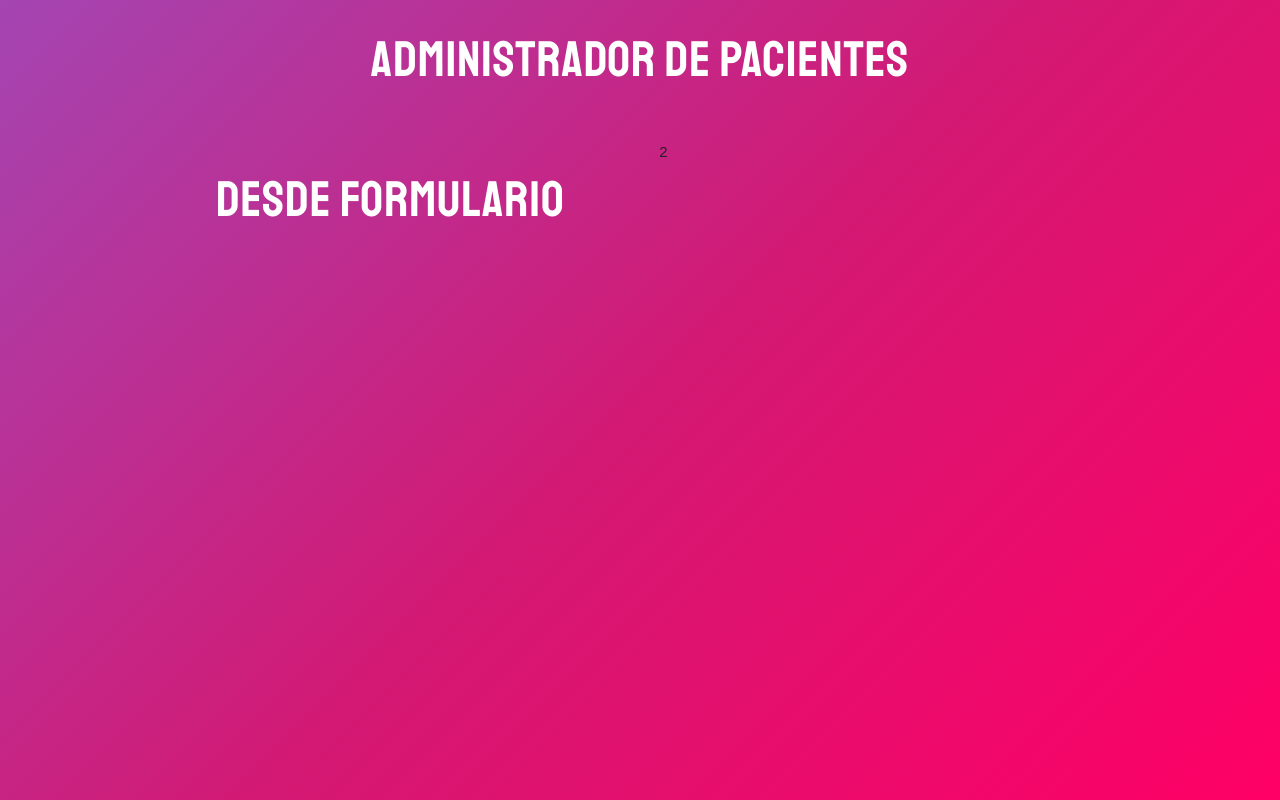
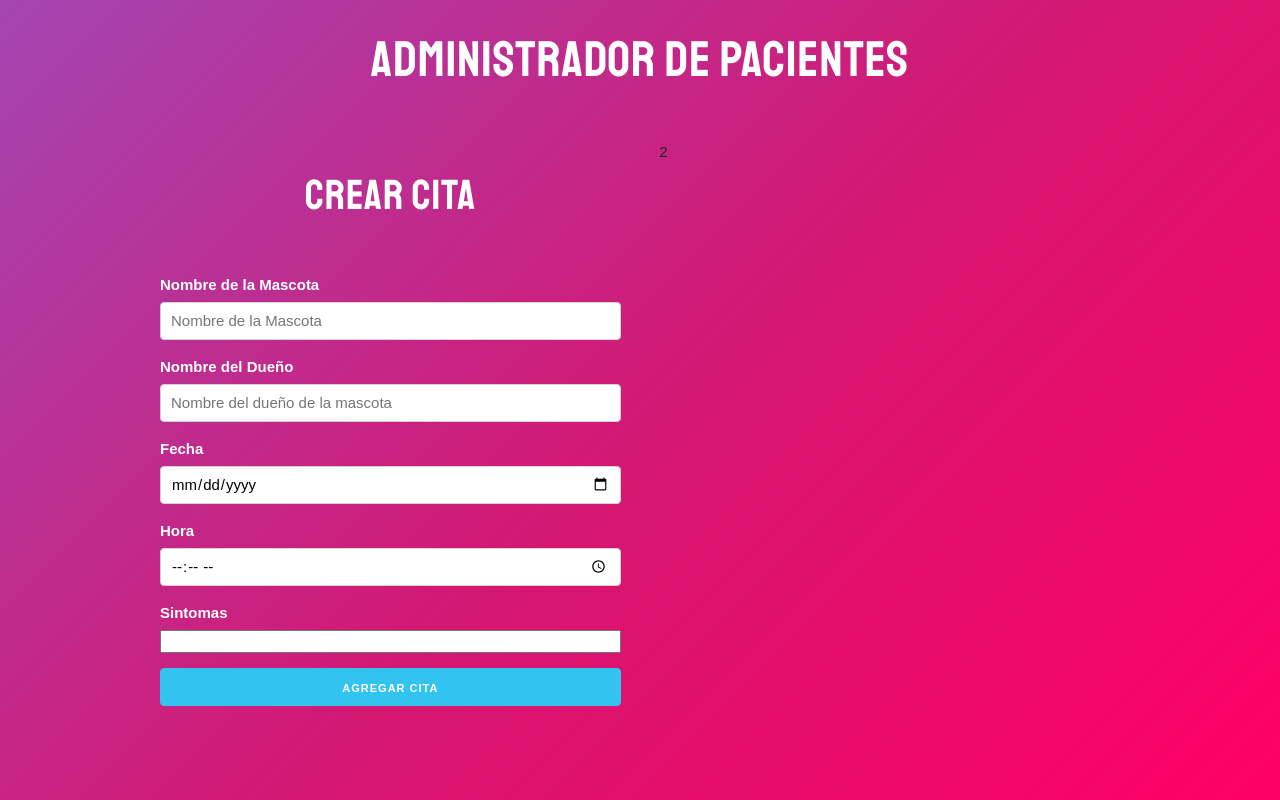
Before and after one commit to carmelcarreto/citas, a React (Create React App) app: page / in a window 1280 px wide. Built offline with nearby package versions, Linux system fonts and the light colour scheme.

Commit message:
feat: Agregar campos al formulario crear cita

```diff
--- a/src/components/Formulario.js
+++ b/src/components/Formulario.js
@@ -1,8 +1,48 @@
-import React from 'react';
+import React, {Fragment} from 'react';
 
 const Formulario = () => {
     return (
-        <h1>Desde Formulario</h1>
+        <Fragment>
+            <h2>Crear Cita</h2>
+
+            <form>
+                <label>Nombre de la Mascota</label>
+                <input
+                    type="text"
+                    name="mascota"
+                    className="u-full-width"
+                    placeholder="Nombre de la Mascota"
+                />
+                <label>Nombre del Dueño</label>
+                <input
+                    type="text"
+                    name="propietario"
+                    className="u-full-width"
+                    placeholder="Nombre del dueño de la mascota"
+                />
+                <label>Fecha</label>
+                <input
+                    type="date"
+                    name="fecha"
+                    className="u-full-width"
+                />
+                <label>Hora</label>
+                <input
+                    type="time"
+                    name="hora"
+                    className="u-full-width"
+                />
+                <label>Sintomas</label>
+                <input
+                    className="u-full-width"
+                    name="sintomas"
+                />
+                <button
+                    type="submit"
+                    className="u-full-width button-primary"
+                >Agregar Cita</button>
+            </form>
+        </Fragment>
      );
 }
 
```
